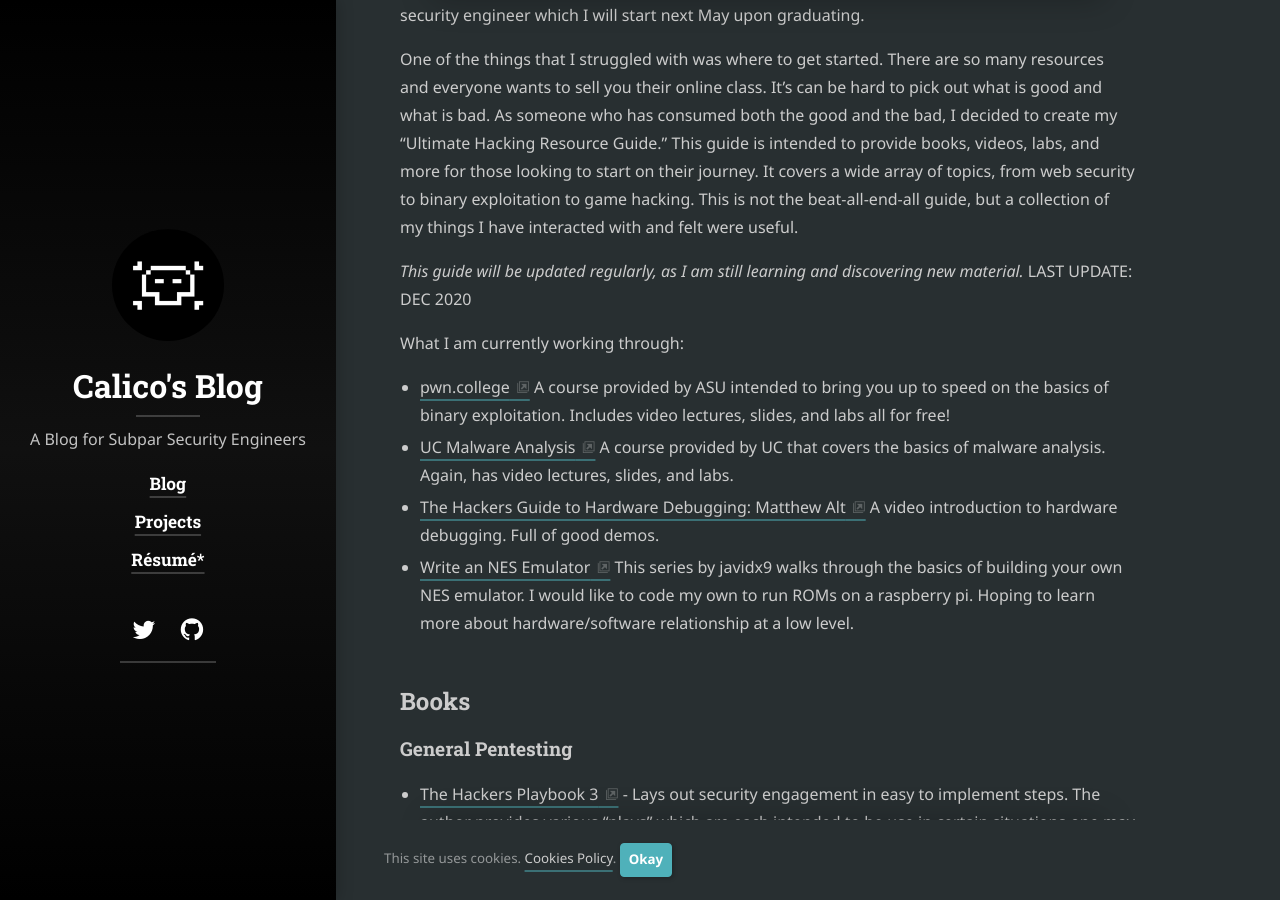
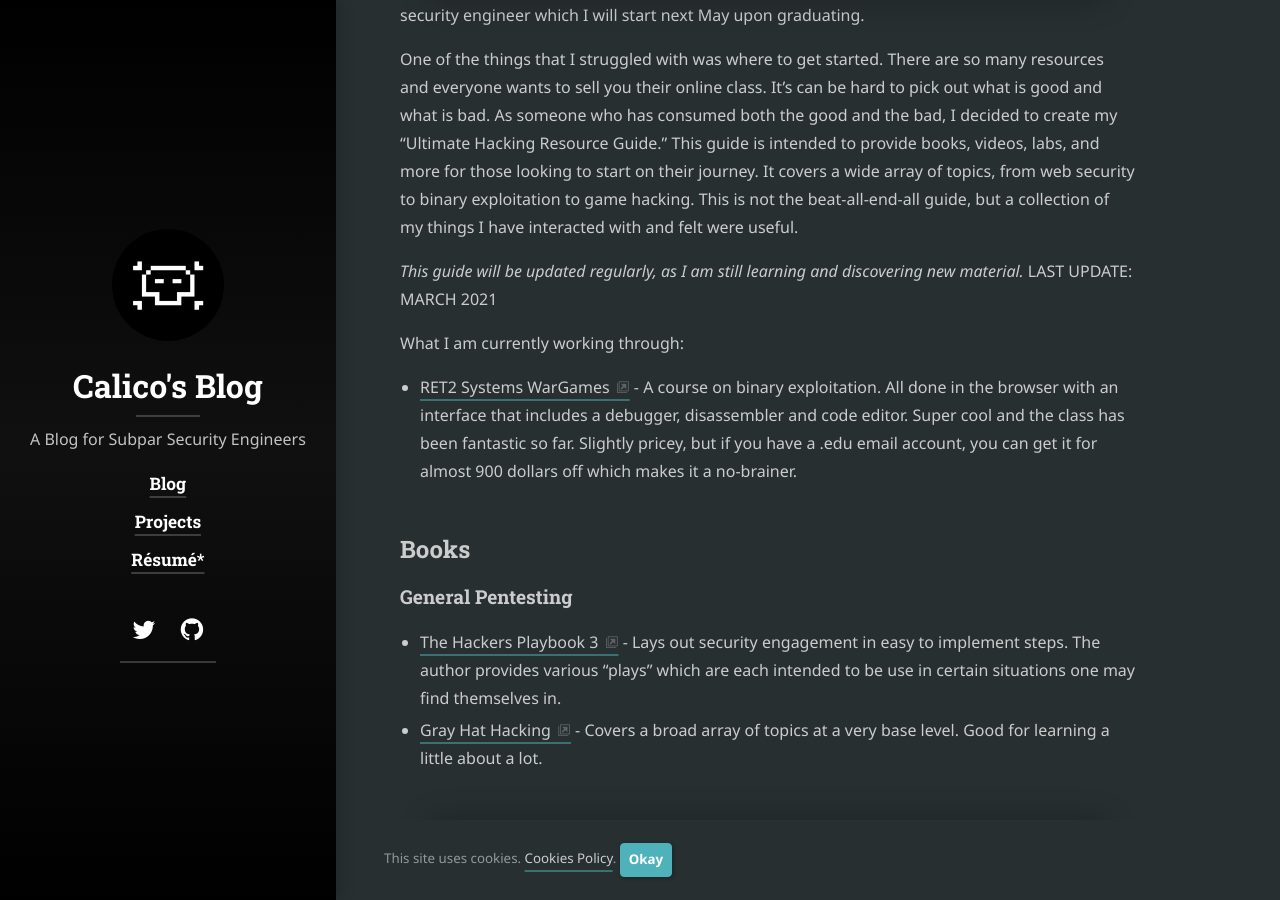
Before and after one commit to jmagi98/jmagi98.github.io, a Jekyll site: the page built from _posts/2020-12-20-ultimate-hacking-resource-guide.md, in a window 1280 px wide and 900 px high, scrolled down 406 px. Built offline with Jekyll 4.4.1, drawn with Linux system fonts in a browser that asks for light colours; cached includes are drawn as plain includes; nearby versions of some CDN libraries; some web fonts are replaced; library files that are not in the unit come from our copies.

Commit message:
updated currently working through

```diff
--- a/_posts/2020-12-20-ultimate-hacking-resource-guide.md
+++ b/_posts/2020-12-20-ultimate-hacking-resource-guide.md
@@ -22,14 +22,11 @@ things I have interacted with and felt were useful.
 
 
 *This guide will be updated regularly, as I am still learning and discovering new material.*
-LAST UPDATE: DEC 2020
+LAST UPDATE: MARCH 2021
 
 What I am currently working through:
-- [pwn.college](https://pwn.college/) A course provided by ASU intended to bring you up to speed on the basics of binary exploitation. Includes video lectures, slides, and labs all for free!
-- [UC Malware Analysis](https://class.malware.re/) A course provided by UC that covers the basics of malware analysis. Again, has video lectures, slides, and labs.
-- [The Hackers Guide to Hardware Debugging: Matthew Alt](https://www.youtube.com/watch?v=hWYzgw0WhYU&ab_channel=HACKADAY) A video introduction to hardware debugging. Full of good demos.
-- [Write an NES Emulator](https://www.youtube.com/watch?v=F8kx56OZQhg&t=2s&ab_channel=javidx9) This series by javidx9 walks through the basics of building your own NES emulator. I would like to code
-my own to run ROMs on a raspberry pi. Hoping to learn more about hardware/software relationship at a low level.
+- [RET2 Systems WarGames](https://wargames.ret2.systems/levels) - A course on binary exploitation. All done in the browser with an interface that includes a debugger, disassembler and code editor.
+Super cool and the class has been fantastic so far. Slightly pricey, but if you have a .edu email account, you can get it for almost 900 dollars off which makes it a no-brainer.
 
 
 
```
